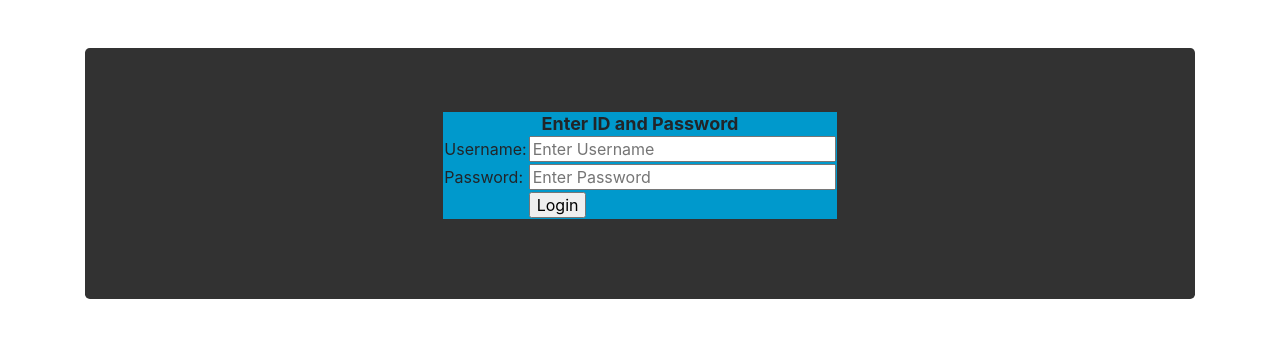
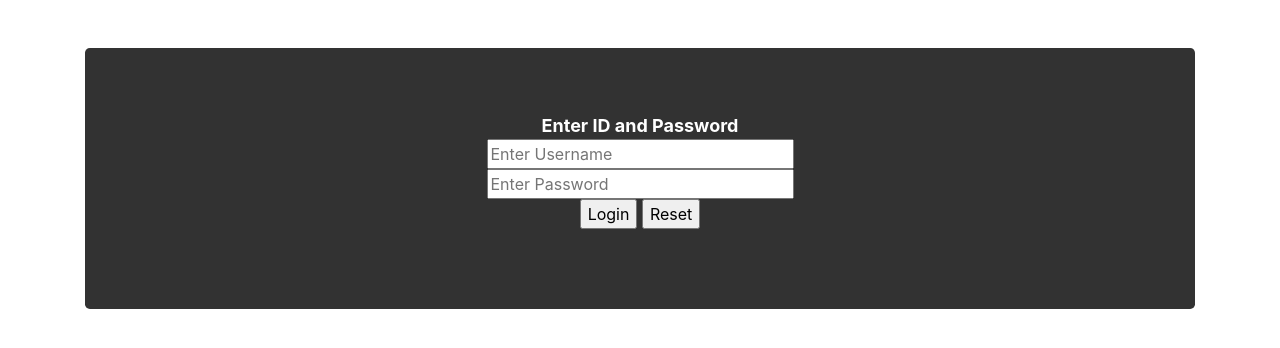
Before and after one commit to aadil-khan/resume, a plain HTML site: page index.html in a window 1280 px wide. Drawn offline with nearby package versions, Linux system fonts and the light colour scheme.

Commit message:
Add files via upload

```diff
--- a/index.html
+++ b/index.html
@@ -7,6 +7,7 @@
 <body>
 </br>
 </br>
+<!--
 <div class="container">
 <div id="resumemain" style="background: rgba(28, 28, 28, 0.9); color: white;" class="jumbotron">
 <form name="loginForm">
@@ -35,8 +36,35 @@
 </form>
 
 </div>
+</div> -->
+
+<div class="container">
+<div id="resumemain" style="background: rgba(28, 28, 28, 0.9); color: white;" class="jumbotron">
+
+<form name="LoginForm" width="40%" align="center">
+<font size=4><b>Enter ID and Password</b></font></br>
+<input type="text" size=25 placeholder="Enter Username" name="userid" required></br>
+<input type="password" size=25 placeholder="Enter Password" name="pwd" required></br>
+<input type="button" onclick="check(this.form)" value="Login"/>
+<input type="reset" value="Reset"/>
+</form>
+<script language="javascript">
+function check(form)
+{
+
+if(form.userid.value == "a" && form.pwd.value == "a")
+{
+    window.location.replace('https://drive.google.com/file/d/16GbQ4UAVfW_6k1JyznGq9dEXWdcId-Wt/preview');
+  }
+ else
+ {
+   alert("Incorrect Username or Password")
+  }
+}
+</script>
+
 </div>
-
+</div>
 
 </body>
 </html>
--- a/pwdscript.js
+++ b/pwdscript.js
@@ -1,9 +1,9 @@
 function check(form)
 {
 
-if(form.userid.value == "Adil Khan" && form.pwd.value == "Adil@1004")
+if(form.userid.value == "a" && form.pwd.value == "a")
 {
-    window.open('resumedisplay.html', '_self');
+    window.location.replace('https://drive.google.com/file/d/16GbQ4UAVfW_6k1JyznGq9dEXWdcId-Wt/preview');
   }
  else
  {
```
Also changed, not shown: resumedisplay.html (+2 -2 lines).
